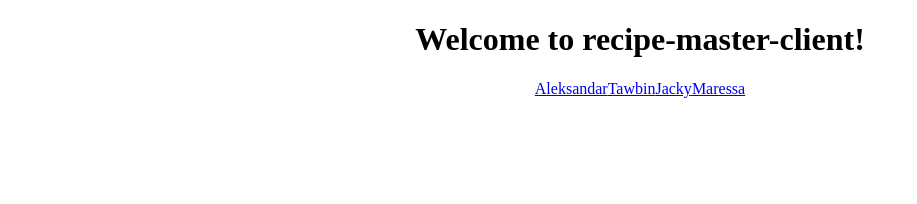
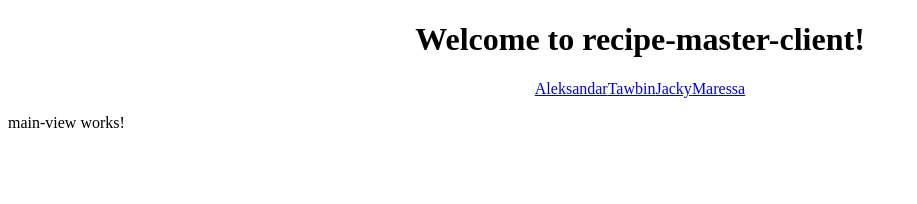
Before and after one commit to Alekzandar/Recipe_Master_Client, an Angular app in the folder recipe-master-client/: page /main in a window 1280 px wide. Before the commit this address led to /. Shown: the top 204 px of the page, without its empty margins (0-917 px from the left). Built offline with nearby package versions, Linux system fonts and the light colour scheme.

Commit message:
added new main empty comp

```diff
--- a/recipe-master-client/src/app/app-routing.module.ts
+++ b/recipe-master-client/src/app/app-routing.module.ts
@@ -4,13 +4,14 @@ import { TawbinViewComponent }      from './tawbin-view/tawbin-view.component';
 import { AleksandarViewComponent }      from './aleksandar-view/aleksandar-view.component';
 import { JackyViewComponent }      from './jacky-view/jacky-view.component';
 import { MaressaViewComponent }      from './maressa-view/maressa-view.component';
-
+import { MainViewComponent }      from './main-view/main-view.component';
 
 const routes: Routes = [
   { path: 'tawbin', component: TawbinViewComponent },
   { path: 'aleksandar', component: AleksandarViewComponent },
   { path: 'jacky', component: JackyViewComponent },
-  { path: 'maressa', component: MaressaViewComponent }
+  { path: 'maressa', component: MaressaViewComponent },
+  { path: 'main', component: MainViewComponent }
 ];
 
 @NgModule({
--- a/recipe-master-client/src/app/app.module.ts
+++ b/recipe-master-client/src/app/app.module.ts
@@ -8,6 +8,7 @@ import { MaressaViewComponent } from './maressa-view/maressa-view.component';
 import { AleksandarViewComponent } from './aleksandar-view/aleksandar-view.component';
 import { AppRoutingModule } from './app-routing.module';
 import { HttpClientModule }    from '@angular/common/http';
+import { MainViewComponent } from './main-view/main-view.component';
 
 @NgModule({
   declarations: [
@@ -16,6 +17,7 @@ import { HttpClientModule }    from '@angular/common/http';
     JackyViewComponent,
     MaressaViewComponent,
     AleksandarViewComponent,
+    MainViewComponent,
   ],
   imports: [
     BrowserModule,
--- /dev/null
+++ b/recipe-master-client/src/app/main-view/main-view.component.html
@@ -0,0 +1,3 @@
+<p>
+  main-view works!
+</p>
--- /dev/null
+++ b/recipe-master-client/src/app/main-view/main-view.component.ts
@@ -0,0 +1,15 @@
+import { Component, OnInit } from '@angular/core';
+
+@Component({
+  selector: 'app-main-view',
+  templateUrl: './main-view.component.html',
+  styleUrls: ['./main-view.component.css']
+})
+export class MainViewComponent implements OnInit {
+
+  constructor() { }
+
+  ngOnInit() {
+  }
+
+}
```
Also changed, not shown: recipe-master-client/src/app/main-view/main-view.component.css (added), 1 other file (tests, documents, lock files or other folders).
